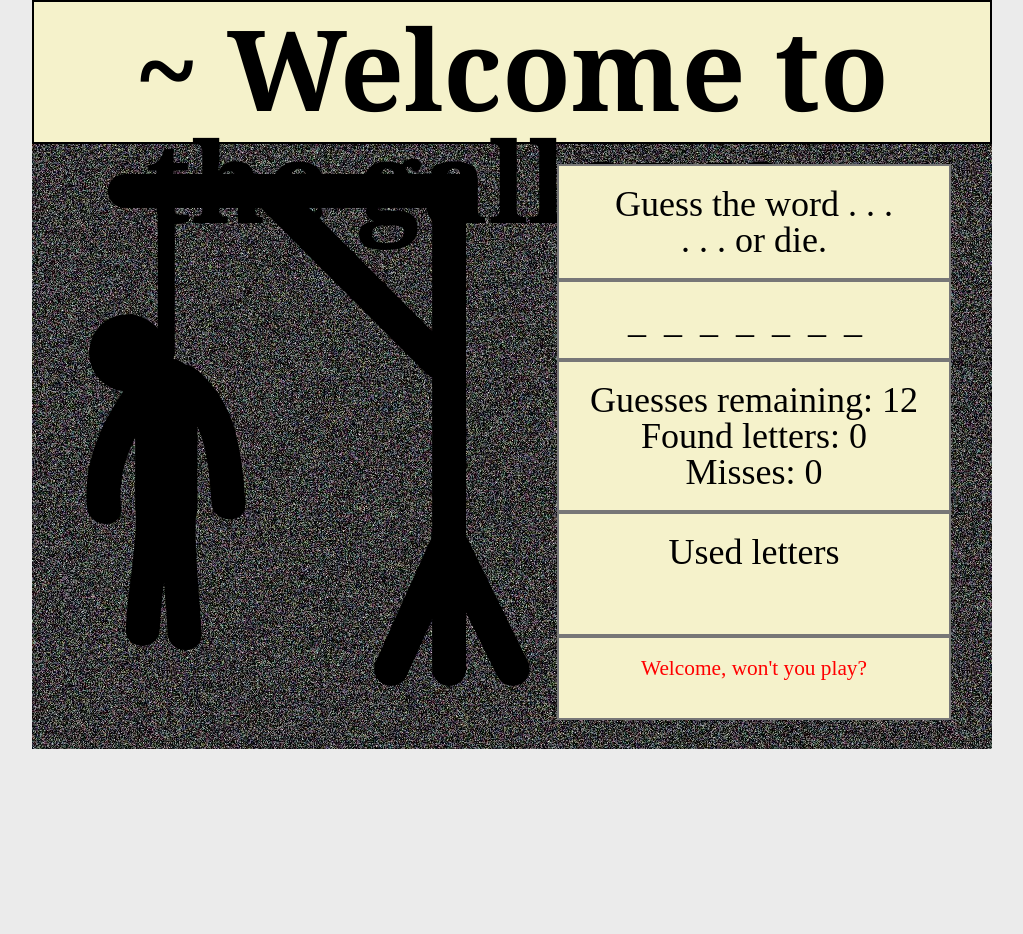
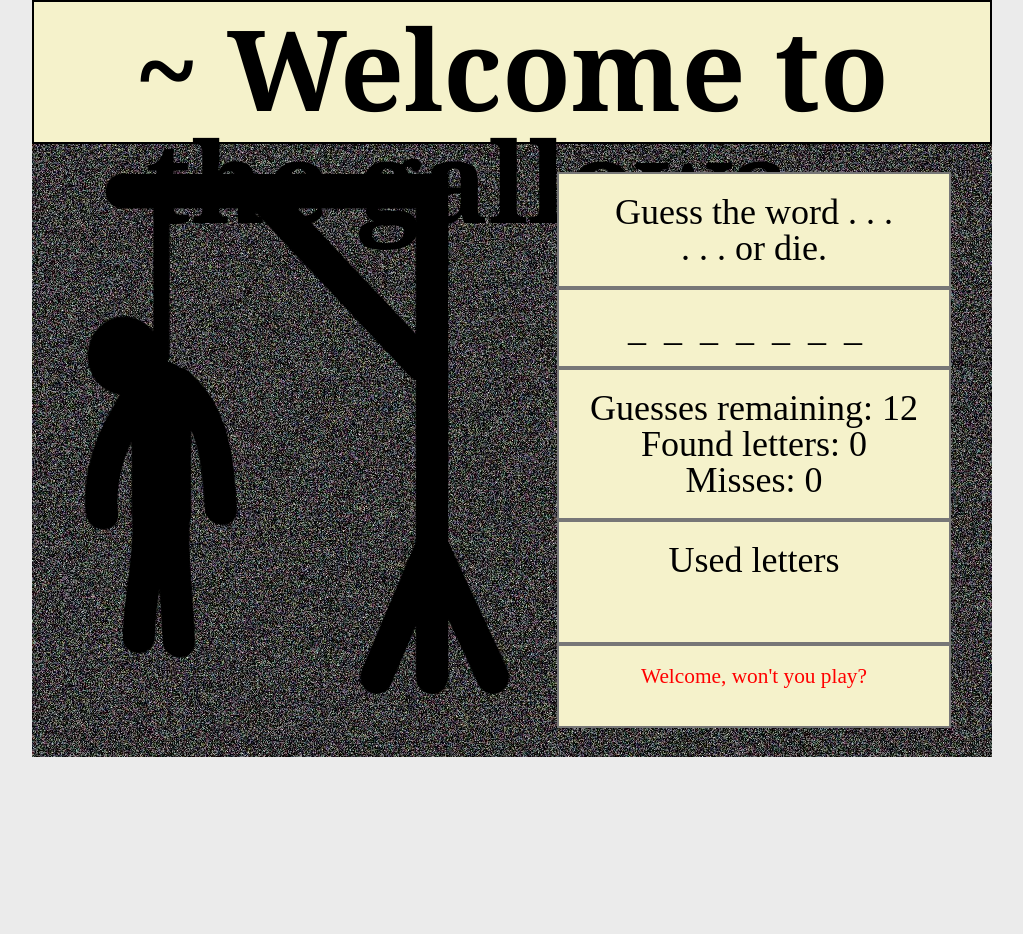
Before and after one commit to dknapp2000/week-3-game, a PHP site: page / in a window 1280 px wide. Shown: the top 934 px of the page, without its empty margins (8-1031 px from the left). Before the commit the page ends 749 px from the top, so only its background shows below. Run offline with PHP 8.4, Linux system fonts and the light colour scheme; some web fonts are replaced.

Commit message:
Adjusting image size of hungman

```diff
--- a/assets/css/style.css
+++ b/assets/css/style.css
@@ -20,6 +20,11 @@ body {
 	background-color: #ebebeb;
 	width: 960px;
 	padding-left: 40px;
+}
+
+#hungman {
+    width: 490px;
+    height: 520px;
 }
 
 @font-face {
--- a/index.html
+++ b/index.html
@@ -18,7 +18,7 @@
 		<div id="gamewindow">
 
 			<div id="gallows">
-				<img src="assets/images/hung.png" alt="">
+				<img id="hungman" src="assets/images/hung.png" alt="">
 			</div>
 
 			<div id="instructions">
```
